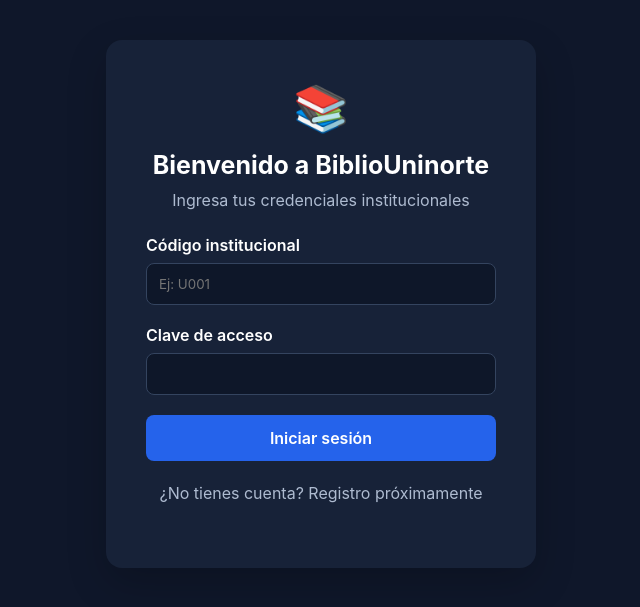
After one commit to ianb2819-top21/Proyecto_Bases_App, a Flask app: page /login in a window 1280 px wide. The commit adds this page. Shown: the top 607 px of the page, without its empty margins (319-959 px from the left). Run offline with Flask 3, Linux system fonts and the light colour scheme.

Commit message:
Implementación login

```diff
--- a/app.py
+++ b/app.py
@@ -1,4 +1,4 @@
-from flask import Flask, render_template, session, redirect, url_for, abort
+from flask import Flask, render_template, session, redirect, url_for, abort, request
 import connection # Tu archivo de lógica de negocio
 
 app = Flask(__name__)
@@ -6,17 +6,12 @@ app.secret_key = "clave_secreta_biblioteca_uninorte"
 
 @app.route('/')
 def catalogo():
-    # Simulador de rol
-    if 'rol' not in session:
-        session['rol'] = 'estudiante'
-        session['nombre'] = 'Usuario de Prueba'
-        # Solo para la demostración: el SQL incluye al estudiante U001.
-        # Reemplazar por el código asignado durante el login real.
-        session['codigo'] = 'U001'
+    if not session.get('codigo') or not session.get('rol'):
+        session.clear()
+        return redirect(url_for('login'))
 
-    # 🌟 AHORA SÍ: LLAMAMOS A MYSQL
+
     try:
-        # Traemos los libros reales (Clean Code, Effective Java, etc.)
         libros_reales = connection.obtener_catalogo_web()
     except Exception as e:
         import traceback
@@ -32,15 +27,13 @@ def mis_prestamos():
     if session.get('rol') not in ('estudiante', 'docente'):
         abort(403)
 
-    codigo = session.get('codigo') or 'U001'
+    codigo = session.get('codigo')
+
     if not codigo:
-        return redirect(url_for('catalogo'))
+        return redirect(url_for('login'))
 
     try:
         prestamos = connection.consultar_historial_prestamos_por_usuario(codigo)
-
-        print("Archivo utilizado:", connection.__file__)
-        print("Campos devueltos:", [list(p.keys()) for p in prestamos])
     except Exception:
         app.logger.exception('No se pudieron consultar los préstamos')
         return render_template('mis_prestamos.html', prestamos=[], resumen=None,
@@ -60,13 +53,67 @@ def mis_prestamos():
     return render_template('mis_prestamos.html', prestamos=prestamos, resumen=resumen,
                            error=None)
 
-@app.route('/cambiar-rol/<nuevo_rol>')
-def cambiar_rol(nuevo_rol):
-    Roles_validos = ['estudiante', 'docente', 'bibliotecario', 'administrador']
-    if nuevo_rol in Roles_validos:
-        session['rol'] = nuevo_rol
-        session['nombre'] = f"Modo: {nuevo_rol.capitalize()}"
+
+@app.route('/login', methods=['GET', 'POST'])
+def login():
+    if request.method == 'GET':
+        return render_template('login.html', error=None)
+
+    codigo = request.form.get('codigo', '').strip()
+    identificacion = request.form.get('identificacion', '').strip()
+
+    try:
+        usuario = connection.autenticar_usuario(codigo, identificacion)
+    except Exception:
+        app.logger.exception('Error consultando usuario')
+        return render_template(
+            'login.html',
+            error='No fue posible iniciar sesión.'
+        ), 503
+
+    # Verificar credenciales
+    if not usuario:
+        return render_template(
+            'login.html',
+            error='Credenciales incorrectas.'
+        ), 401
+
+    # Verificar estado del usuario
+    if (usuario.get('estado') or '').strip().lower() != 'activo':
+        return render_template(
+            'login.html',
+            error='Tu cuenta no está activa.'
+        ), 403
+
+    # Verificar rol
+    roles = {
+        'estudiante',
+        'docente',
+        'bibliotecario',
+        'administrador'
+    }
+
+    rol = (usuario.get('rol') or '').strip().lower()
+
+    if rol not in roles:
+        return render_template(
+            'login.html',
+            error='El usuario no tiene un rol válido.'
+        ), 403
+
+    # Crear sesión
+    session.clear()
+    session['codigo'] = usuario['codigo']
+    session['nombre'] = usuario['nombres']
+    session['rol'] = rol
+
     return redirect(url_for('catalogo'))
+
+
+@app.route('/logout', methods=['POST'])
+def logout():
+    session.clear()
+    return redirect(url_for('login'))
 
 if __name__ == '__main__':
     app.run(debug=True, port=5000)
--- a/static/css/style.css
+++ b/static/css/style.css
@@ -280,3 +280,115 @@ body {
 .nota-prestamo.alerta{color:#fca5a5}.nota-prestamo.advertencia{color:#fcd34d}
 .aviso-error{border-color:#dc2626;color:#fecaca}
 @media(max-width:720px){.resumen-prestamos{grid-template-columns:1fr}.prestamo-detalles{grid-template-columns:repeat(2,minmax(0,1fr))}.prestamo-cabecera{flex-direction:column}}
+
+/* ===== LOGIN BIBLIOUNINORTE ===== */
+
+.login-container {
+    min-height: 75vh;
+    display: flex;
+    align-items: center;
+    justify-content: center;
+    padding: 40px 20px;
+}
+
+.login-card {
+    width: 100%;
+    max-width: 430px;
+    background: #172238;
+    padding: 40px;
+    border-radius: 16px;
+    text-align: center;
+    color: white;
+    box-shadow: 0 15px 40px rgba(0, 0, 0, 0.2);
+}
+
+.login-icon {
+    font-size: 45px;
+    margin-bottom: 15px;
+}
+
+.login-card h1 {
+    font-size: 25px;
+    margin-bottom: 10px;
+}
+
+.login-card p {
+    color: #aebbd0;
+    margin-bottom: 25px;
+}
+
+.login-field {
+    text-align: left;
+    margin-bottom: 20px;
+}
+
+.login-field label {
+    display: block;
+    margin-bottom: 8px;
+    font-weight: 600;
+}
+
+.login-field input {
+    width: 100%;
+    padding: 12px;
+    border: 1px solid #34445f;
+    border-radius: 8px;
+    background: #0e1729;
+    color: white;
+    box-sizing: border-box;
+}
+
+.login-field input:focus {
+    outline: none;
+    border-color: #4a90e2;
+}
+
+.login-button {
+    width: 100%;
+    padding: 13px;
+    background: #2563eb;
+    color: white;
+    border: none;
+    border-radius: 8px;
+    font-size: 16px;
+    font-weight: 600;
+    cursor: pointer;
+}
+
+.login-button:hover {
+    background: #1d4ed8;
+}
+
+.login-error {
+    padding: 12px;
+    margin-bottom: 20px;
+    border-radius: 8px;
+    background: #54232b;
+    color: #ffd5d5;
+}
+
+.login-register {
+    margin-top: 22px;
+}
+
+.login-register a {
+    color: #60a5fa;
+}
+
+/* PERFIL DE USUARIO Y LOGOUT */
+
+.perfil-usuario {
+    display: flex;
+    align-items: center;
+    gap: 16px;
+}
+
+.perfil-usuario form {
+    margin: 0;
+}
+
+.perfil-usuario button.btn-login {
+    cursor: pointer;
+    font: inherit;
+    border: none;
+}
--- /dev/null
+++ b/templates/login.html
@@ -0,0 +1,47 @@
+<!DOCTYPE html>
+<html lang="es">
+<head>
+    <meta charset="UTF-8">
+    <meta name="viewport" content="width=device-width, initial-scale=1.0">
+    <title>Login - BiblioUninorte</title>
+    <link rel="stylesheet" href="{{ url_for('static', filename='css/style.css') }}">
+</head>
+<body>
+
+    <div class="login-container">
+        <div class="login-card">
+            <div class="login-icon">📚</div>
+
+            <h1>Bienvenido a BiblioUninorte</h1>
+            <p>Ingresa tus credenciales institucionales</p>
+
+            {% if error %}
+                <div class="login-error">{{ error }}</div>
+            {% endif %}
+
+            <form method="POST" action="{{ url_for('login') }}">
+                <div class="login-field">
+                    <label for="codigo">Código institucional</label>
+                    <input type="text" id="codigo" name="codigo"
+                           placeholder="Ej: U001" required>
+                </div>
+
+                <div class="login-field">
+                    <label for="identificacion">Clave de acceso</label>
+                    <input type="password" id="identificacion"
+                           name="identificacion" required>
+                </div>
+
+                <button type="submit" class="login-button">
+                    Iniciar sesión
+                </button>
+            </form>
+
+            <p class="login-register">
+                ¿No tienes cuenta? Registro próximamente
+            </p>
+        </div>
+    </div>
+
+</body>
+</html>
```
Also changed, not shown: connection.py (+26 -9 lines), templates/base.html (+73 -29 lines).
